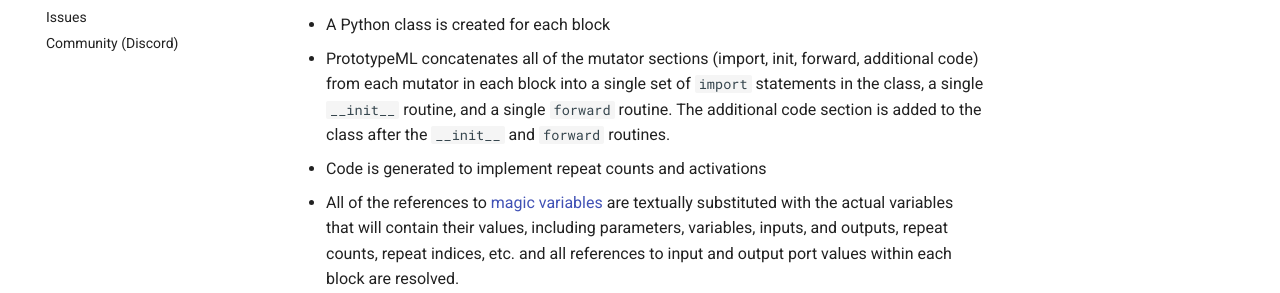
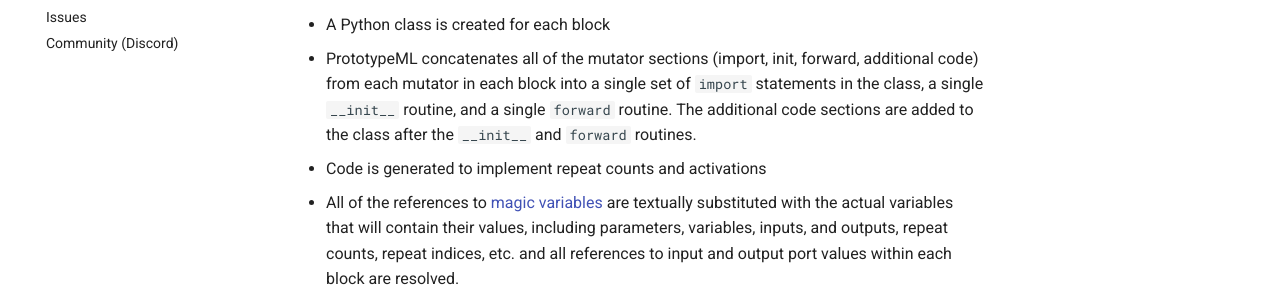
Before and after one commit to PrototypeML/PrototypeML, an MkDocs documentation site: the page built from docs/codegen.md, in a window 1280 px wide. Shown: the part 310-603 px from the top of the page. Built offline with MkDocs 1.6.1 and Material for MkDocs 9.7.7, drawn with Linux system fonts in a browser that asks for light colours.

Commit message:
Update some wording about code generation.

```diff
--- a/docs/codegen.md
+++ b/docs/codegen.md
@@ -10,7 +10,7 @@
 
 * PrototypeML concatenates all of the mutator sections (import, init, forward, additional code) from each
   mutator in each block into a single set of `import` statements in the class, a single `__init__` routine,
-  and a single `forward` routine. The additional code section is added to the class after the `__init__` and
+  and a single `forward` routine. The additional code sections are added to the class after the `__init__` and
   `forward` routines.
 
 * Code is generated to implement repeat counts and activations
```
Also changed, not shown: docs/concepts.md (+1 -1 lines).
